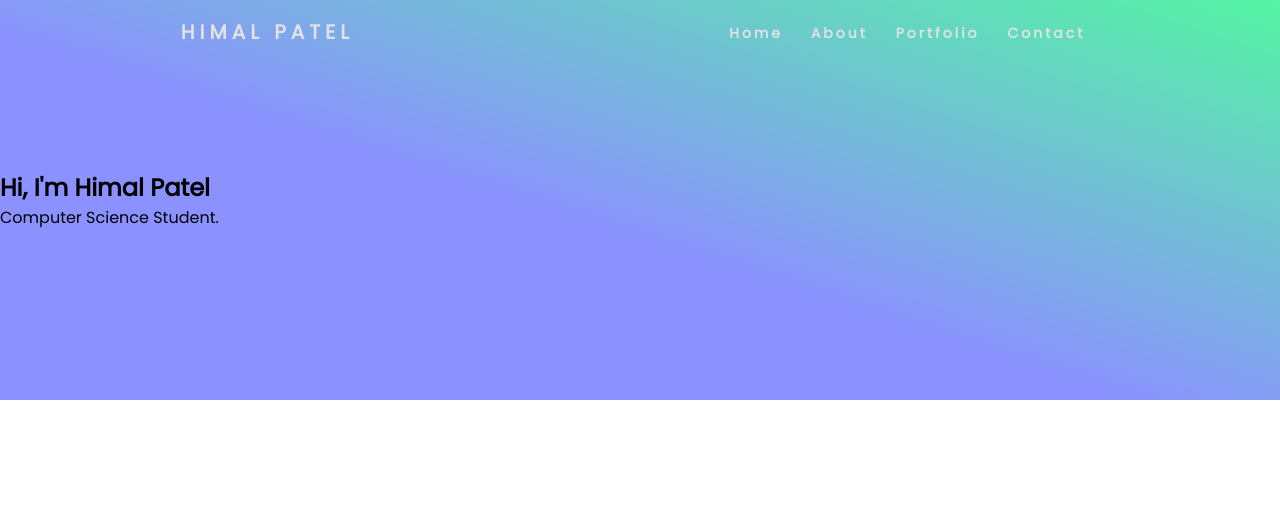
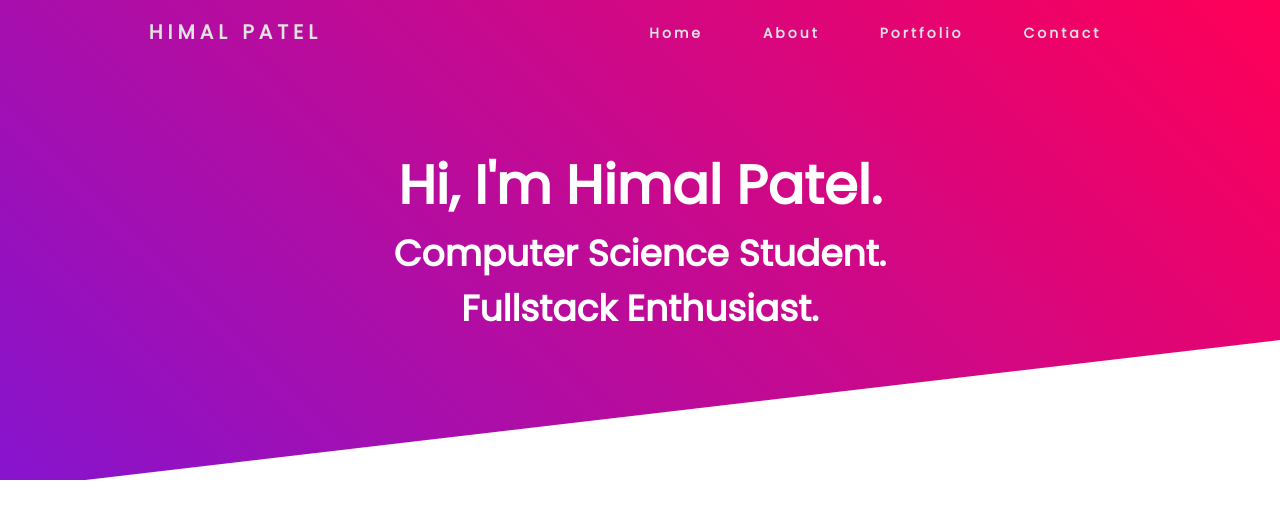
Before and after one commit to HimalP/Portfolio-v1, a plain HTML site: page index.html in a window 1280 px wide. Drawn offline with Linux system fonts and the light colour scheme.

Commit message:
hero header created

```diff
--- a/index.html
+++ b/index.html
@@ -32,10 +32,12 @@
       </div>
     </nav>
 
-    <header class="hero">
+
+    <header>
       <div class="hero-content">
-        <h2>Hi, I'm Himal Patel</h2>
+        <h2>Hi, I'm Himal Patel.</h2>
         <p>Computer Science Student.</p>
+        <p>Fullstack Enthusiast.</p>
       </div>
     </header>
   </body>
--- a/style.css
+++ b/style.css
@@ -16,6 +16,7 @@ nav {
   z-index: 99;
 }
 
+
 .logo {
   color: rgb(226, 226, 226);
   text-transform: uppercase;
@@ -25,7 +26,7 @@ nav {
 
 .nav-links {
   display: flex;
-  width: 30%;
+  width: 40%;
   justify-content: space-around;
 }
 
@@ -113,14 +114,33 @@ nav {
   transform: rotate(45deg) translate(-5px, -6px);
 }
 
-.hero {
-  height: 50vh;
-  background: linear-gradient(198deg, #54f5a4, #8b91ff 56%);
-  display: flex;
-  justify-content: left;
-  align-items: center;
-}
 
-.hero-content {
-  font-family: "Poppins", sans-serif;
-}
+header{
+  position: relative;
+   width: 100%;
+   height: 60vh;
+   background: linear-gradient(45deg, #8614ce, #ff0057);
+   display: flex;
+   justify-content: center;
+   align-items: center;
+ }
+ header:before{
+   content: "";
+   position: absolute;
+   bottom: 0;
+   left: 0;
+   width: 100%;
+   height: 200px;
+   background: #fff;
+   clip-path: polygon(100% 30%, 100% 100%, 0% 105%);
+  }
+
+ .hero-content{
+   position: relative;
+   max-width: 900px;
+   text-align: center;
+   color: white;
+   font-weight: bold;
+   font-family: 'Poppins', sans-serif;
+   font-size: 36px;
+ }
```
Lines whose indentation alone changed are shown as unchanged.
